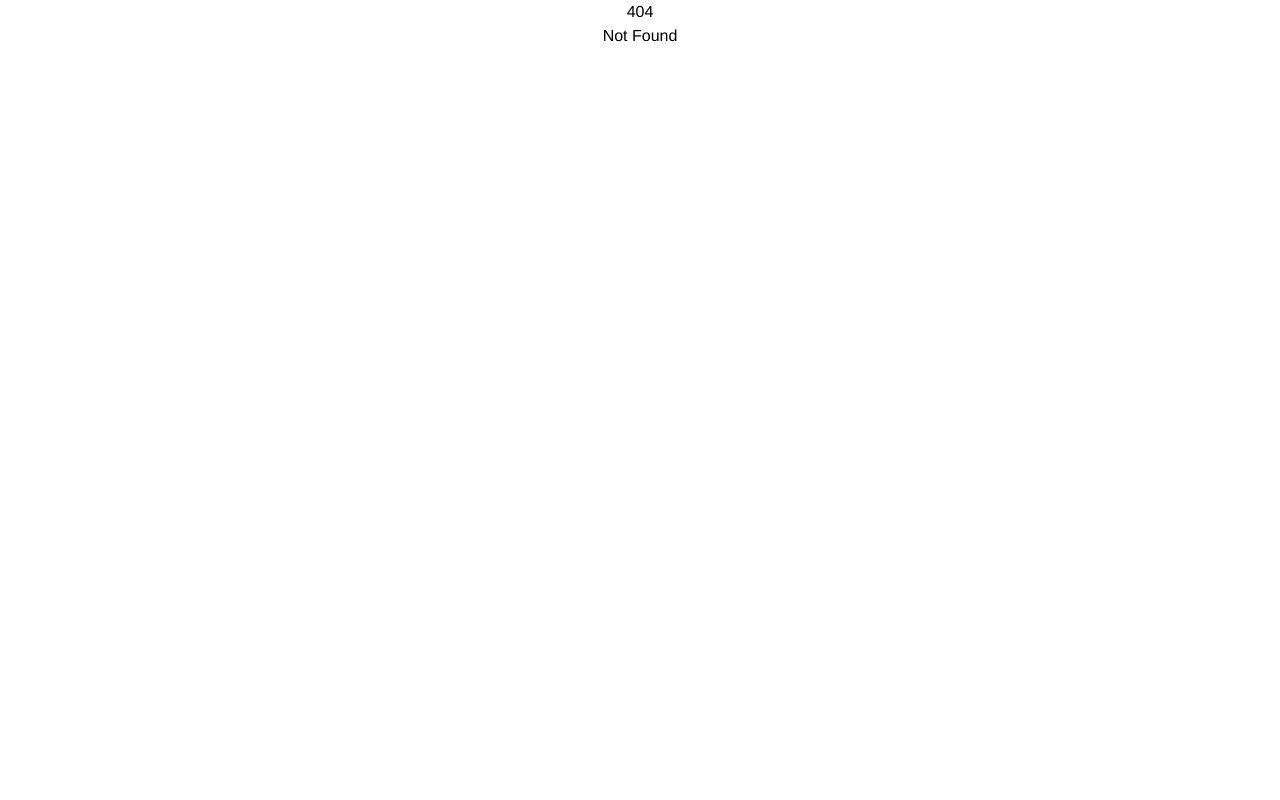
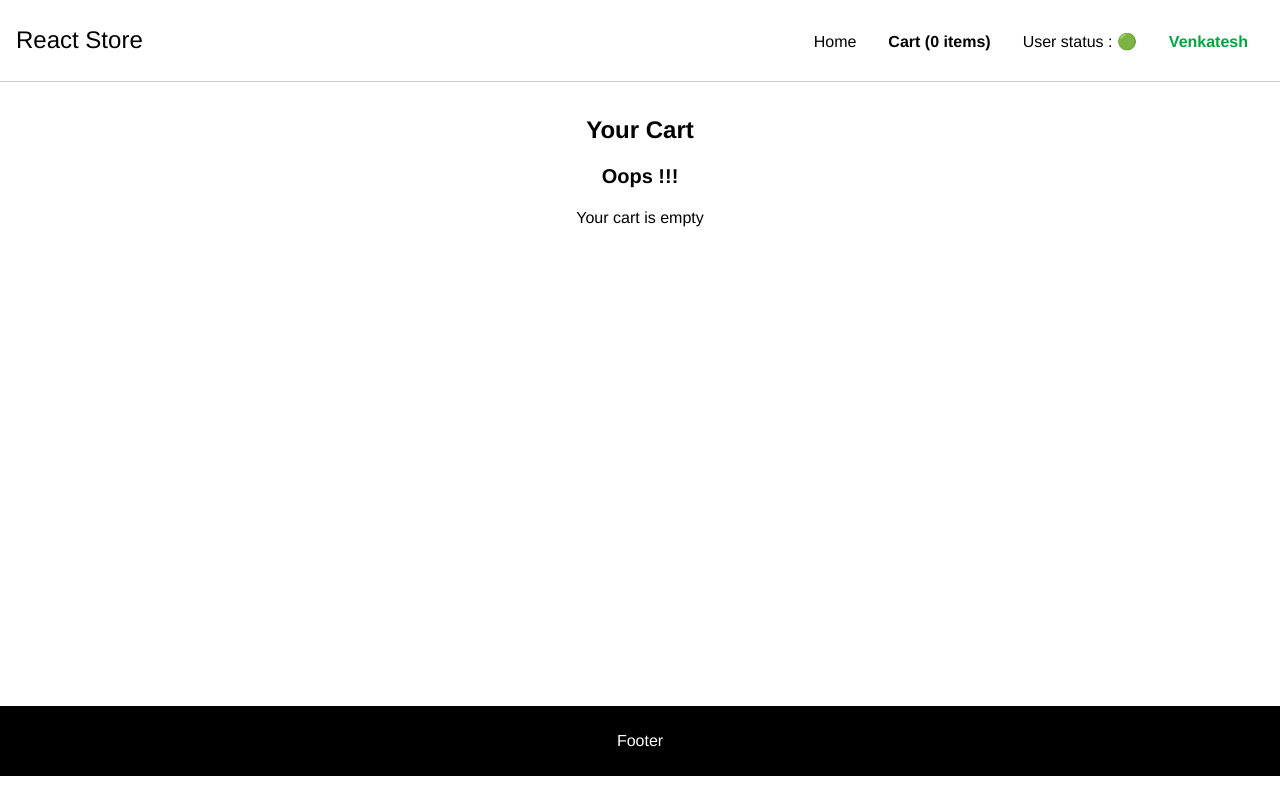
Before and after one commit to venkat8268/react-js, a React (Vite) app: page /cart in a window 1280 px wide. Before the commit this address had no page. Built offline with nearby package versions, Linux system fonts and the light colour scheme.

Commit message:
React redux cart

```diff
--- a/src/App.js
+++ b/src/App.js
@@ -6,6 +6,7 @@ import Footer from "./components/Footer";
 // import About from "./components/AboutClass";
 import Error from "./components/Error";
 import Restaurant from "./components/Restaurant";
+import Cart from "./components/Cart";
 import { createBrowserRouter, RouterProvider, Outlet } from "react-router-dom";
 import UserContext from "./components/UserContext";
 import { Provider } from "react-redux";
@@ -62,6 +63,10 @@ const router = createBrowserRouter([
             {
                 path: "/restaurant/:id",
                 element: <Restaurant />,
+            },
+            {
+                path: "/cart",
+                element: <Cart />
             }
         ]
     },
--- /dev/null
+++ b/src/components/Cart.js
@@ -0,0 +1,36 @@
+
+import { useSelector, useDispatch } from "react-redux";
+import MenuItems, { removeItemFromCart } from "./MenuItems";
+import { clearCart } from "./utils/cartSlice";
+
+const Cart = () => {
+    const dispatch = useDispatch();
+    const cartItems = useSelector((store) => store.cart.items)
+    const MenuItemWithRemoveAction = removeItemFromCart(MenuItems)
+
+    const handleCart = () => {
+        dispatch(clearCart())
+    }
+
+    return (
+        <div className="min-h-[74vh]">
+            <div className="text-center text-2xl font-extrabold mt-8">Your Cart</div>
+            {cartItems.length > 0 && <button className="m-auto block mt-4 mb-6 bg-black text-white p-2 rounded font-bold cursor-pointer" onClick={() => handleCart()}>Clear Cart</button>}
+            <div className="w-6/12 m-auto">
+                {cartItems.length == 0 ? (
+                    <>
+                        <div className="text-center text-xl font-bold my-4">Oops !!!</div>
+                        <div className="text-center font-medium mb-4"> Your cart is empty</div>
+                    </>
+                )
+                    :
+                    cartItems.map((item, index) => {
+                        return <MenuItemWithRemoveAction key={index} item={item} />
+                    })
+                }
+            </div>
+        </div>
+    );
+}
+
+export default Cart;
--- a/src/components/Header.js
+++ b/src/components/Header.js
@@ -8,9 +8,7 @@ const Header = () => {
     const isOnline = useOnlineStatus();
     const userData = useContext(UserContext);
 
-    const cartItems = useSelector((store) => store.cart);
-    console.log(cartItems);
-
+    const cartItems = useSelector((store) => store.cart.items);
 
     return (
         <header className="site-header">
@@ -19,10 +17,9 @@ const Header = () => {
             </div>
             <nav className="site-navigation">
                 <ul className="nav">
-                    <li><Link to="/about">About</Link></li>
-                    <li><Link to="/news">News</Link></li>
-                    <li><Link to="/contact">Contact</Link></li>
-                    <li className="font-bold">Cart ({cartItems.items.length} items)</li>
+                    {/* <li><Link to="/about">About</Link></li> */}
+                    <li><Link to="/">Home</Link></li>
+                    <li className="font-bold"><Link to="/cart">Cart ({cartItems.length} items)</Link></li>
                     <li>User status : {isOnline ? "🟢" : "🔴"}</li>
                     <li className={`font-extrabold ${isOnline ? `text-green-600` : `text-red-600`}`}>{ userData.loggedInUser }</li>
                 </ul>
--- a/src/components/MenuItems.js
+++ b/src/components/MenuItems.js
@@ -1,13 +1,14 @@
 import { CLOUDINARY_IMAGE_URL } from "./constants"
 import { useDispatch } from "react-redux"
-import { addItem } from "../components/utils/cartSlice"
+import { addItem, clearCart } from "../components/utils/cartSlice"
 
-const MenuItems = ({ name, price, description,imageId, defaultPrice }) => {
+const MenuItems = (item) => {
 
+    const { name, price, description,imageId, defaultPrice } = item;
     const dispatch = useDispatch();
 
-    const handleCart = (itemName) => {
-        dispatch(addItem(itemName));
+    const handleCart = (item) => {
+        dispatch(addItem(item));
     }
 
     return (
@@ -18,11 +19,31 @@ const MenuItems = ({ name, price, description,imageId, defaultPrice }) => {
                 <div className="mt-3 text-xs">{description}</div>
             </div>
             <div className="w-3/12 relative">
-                <button className="absolute top-6 right-6 bg-blue-200 px-2 py-1 font-bold rounded cursor-pointer"  onClick={() => handleCart(name)}>Add</button>
+                <button className="absolute top-6 right-6 bg-black text-white px-2 py-1 font-bold rounded cursor-pointer"  onClick={() => handleCart(item)}>Add</button>
                 <img src={CLOUDINARY_IMAGE_URL+imageId} className="h-auto p-4 rounded-2xl"/>
             </div>
         </div>
     )
 }
 
+export const removeItemFromCart = (MenuItems) => {
+    return ({item}) => {
+
+        const dispatch = useDispatch();
+
+        const handleClearCart = () => {
+            dispatch(clearCart())
+        }
+
+        return (
+            <>
+                <div className="relative">
+                    <div className="absolute bottom-2 left-2 z-10 cursor-pointer" onClick={() => handleClearCart()}>❌</div>
+                    <MenuItems {...item} />
+                </div>
+            </>
+        )
+    }
+}
+
 export default MenuItems
--- a/src/components/utils/cartSlice.js
+++ b/src/components/utils/cartSlice.js
@@ -3,7 +3,7 @@ import { createSlice } from "@reduxjs/toolkit";
 const cartSlice = createSlice({
     name: 'cart',
     initialState: {
-        items: ["burger", "pizza"]
+        items: []
     },
     reducers: {
         addItem: (state, action) => {
```
